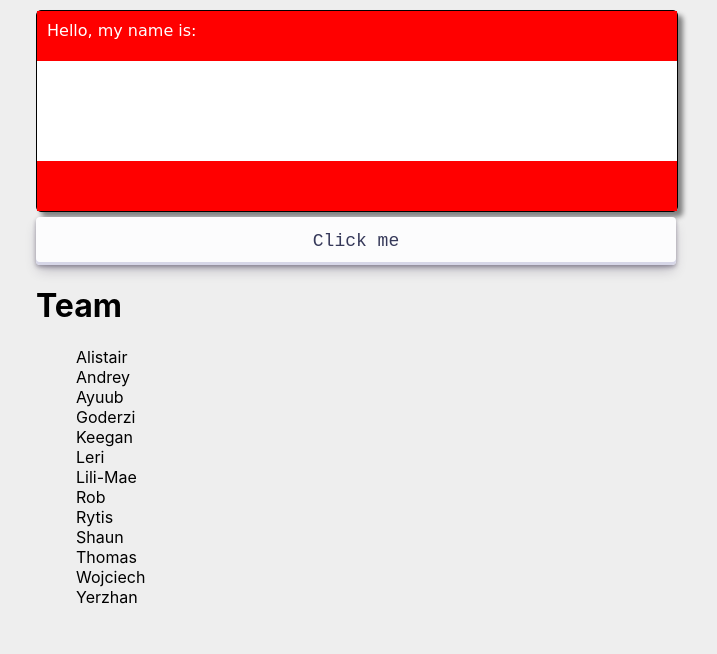
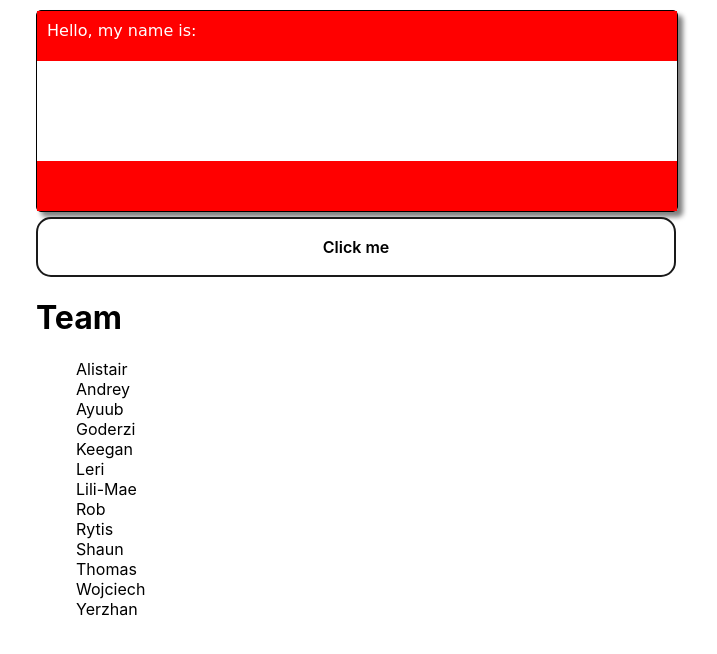
Before and after one commit to s-munsey/standup-randomiser, a React (Create React App) app: page / in a window 1280 px wide. Shown: the top 654 px of the page, without its empty margins (284-1001 px from the left). Built offline with nearby package versions, Linux system fonts and the light colour scheme.

Commit message:
i prefer this button

```diff
--- a/src/App.css
+++ b/src/App.css
@@ -1,5 +1,5 @@
 body {
-  background-color: #eee;
+  background-color: #fff;
 }
 
 .container {
--- a/src/App.js
+++ b/src/App.js
@@ -30,7 +30,7 @@ function App() {
     <div className="container">
       <NameBadge name={next} isShowing={isShowing} />
       <button
-        className="button-30"
+        className="button-27"
         onMouseUp={() => {
           if (shuffled.length > 0) {
             setNext(shuffled.pop());
```
